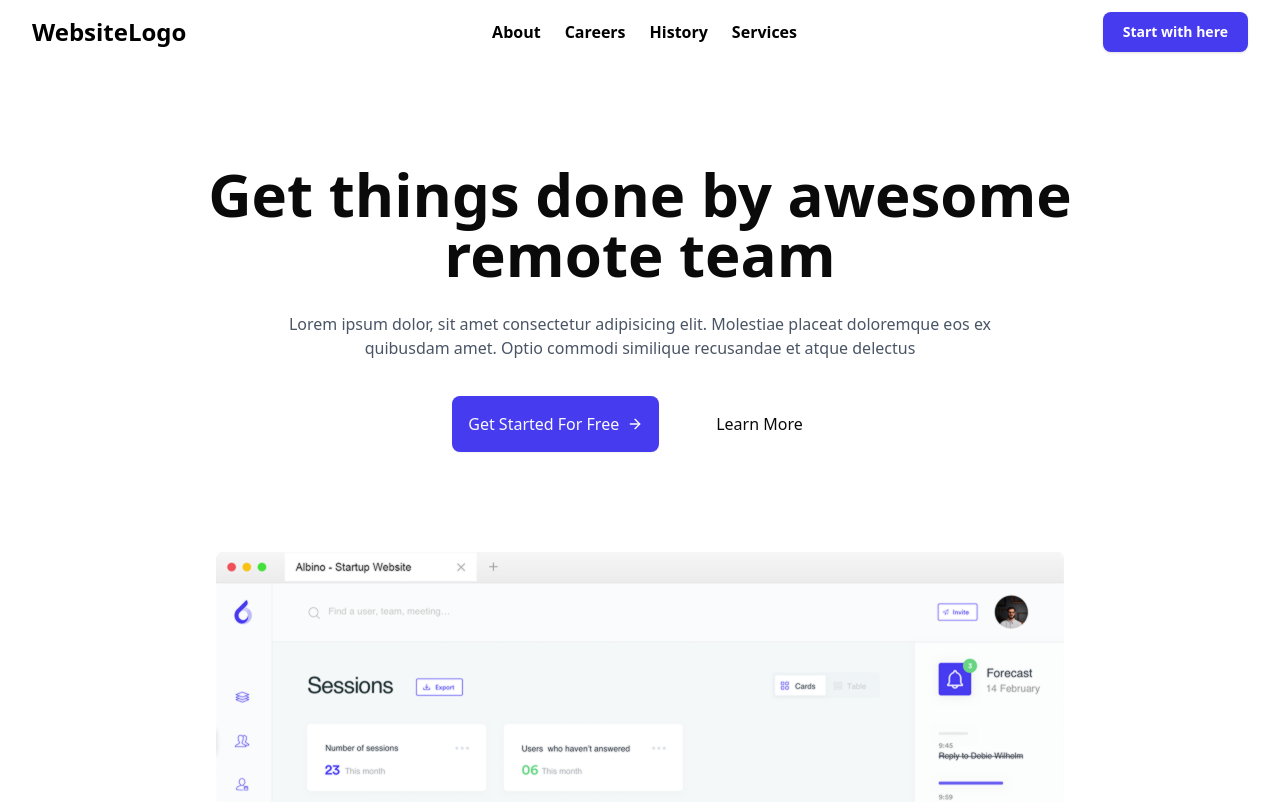
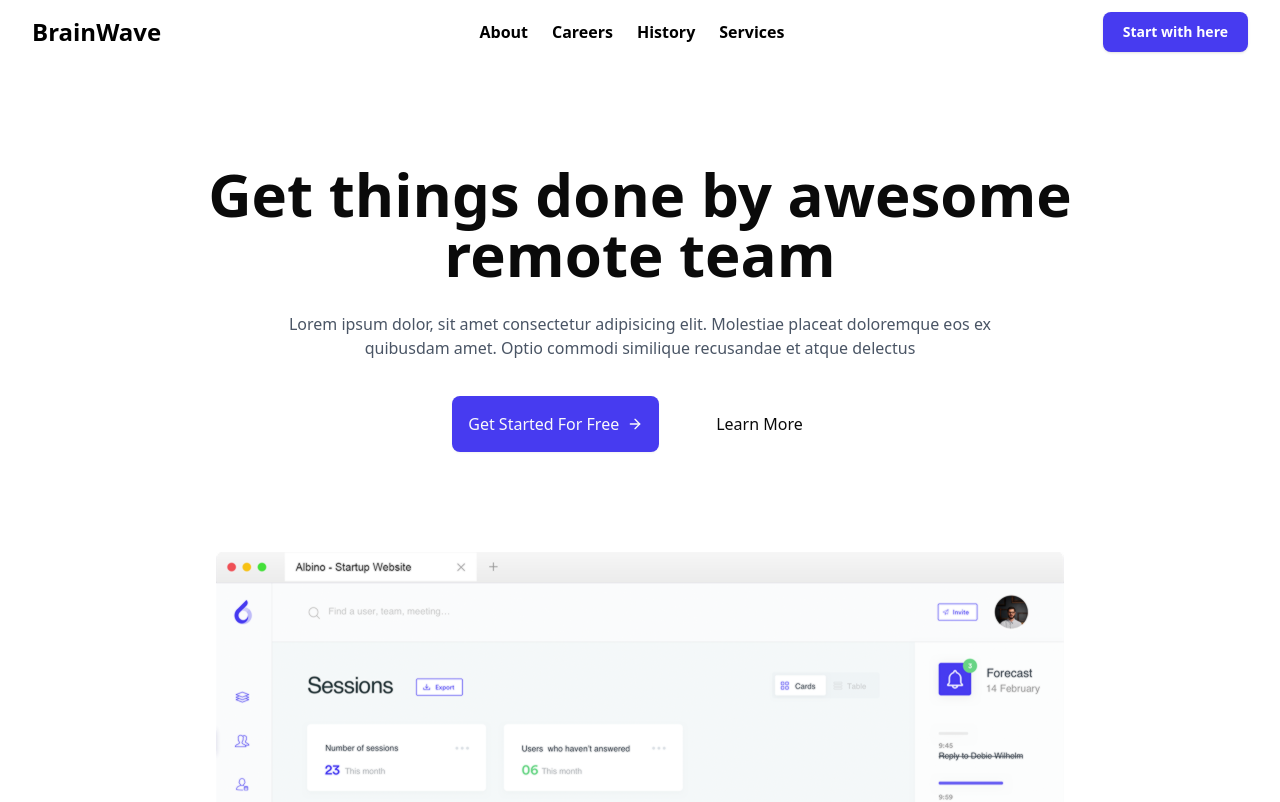
Before and after one commit to sefoo333/brain-landing-page, a Next.js app: page / in a window 1280 px wide. Shown: the top 802 px of the page. Built offline with nearby package versions, Linux system fonts and the light colour scheme.

Commit message:
Update Navbar.tsx

```diff
--- a/src/componants/page/Navbar.tsx
+++ b/src/componants/page/Navbar.tsx
@@ -8,7 +8,7 @@ function Navbar() {
     <div className="flex h-16 items-center justify-between">
       <div className="md:flex md:items-center md:gap-12">
         <a className="block text-black" href="#">
-         <h1 className={` font-bold text-2xl`}>WebsiteLogo</h1>
+         <h1 className={` font-bold text-2xl`}>BrainWave</h1>
         </a>
       </div>
 
```
